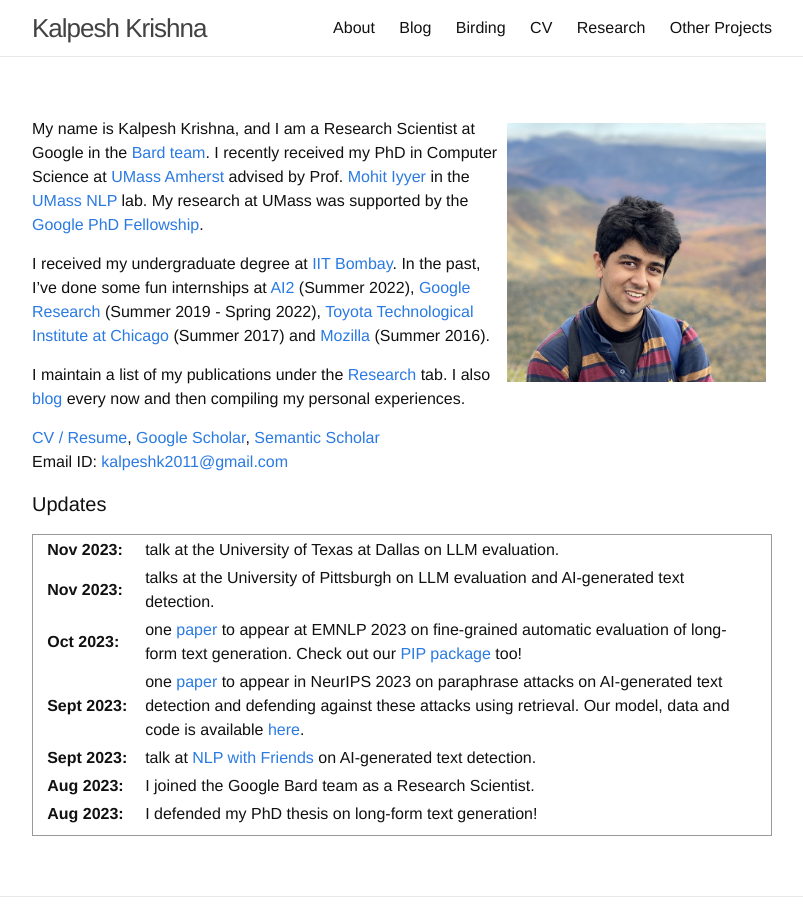
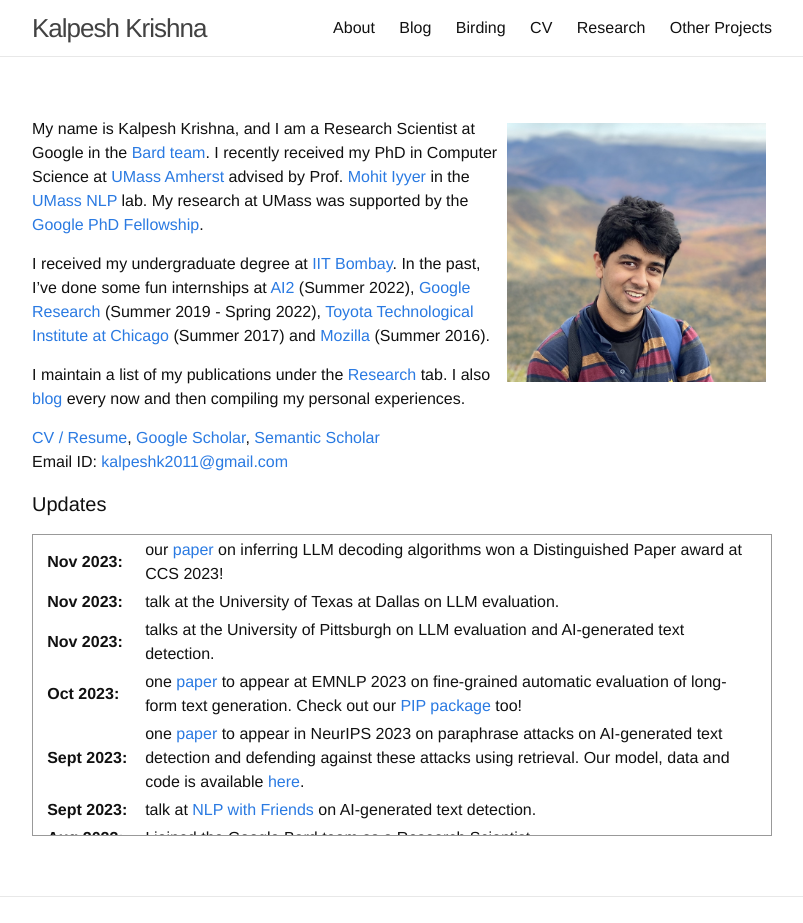
Before and after one commit to martiansideofthemoon/martiansideofthemoon.github.io, a Jekyll site: the page built from index.md, in a window 1280 px wide, cut to the strip 0-923 px from the top of the page. Shown: the whole strip, without its empty margins (238-1041 px from the left). Built offline with Jekyll 4.4.1, drawn with Linux system fonts in a browser that asks for light colours; comment, search, counter and statistics services are not loaded.

Commit message:
Update index.md

```diff
--- a/index.md
+++ b/index.md
@@ -20,6 +20,7 @@ Email ID: [kalpeshk2011@gmail.com](mailto:kalpeshk2011@gmail.com)
 <table>
 <col width="100px">
 <col width="650px">
+  <tr><td><b>Nov 2023:</b></td><td>our <a href="https://arxiv.org/abs/2303.04729">paper</a> on inferring LLM decoding algorithms won a Distinguished Paper award at CCS 2023!</td></tr>
   <tr><td><b>Nov 2023:</b></td><td>talk at the University of Texas at Dallas on LLM evaluation.</td></tr>
   <tr><td><b>Nov 2023:</b></td><td>talks at the University of Pittsburgh on LLM evaluation and AI-generated text detection.</td></tr>
       <tr><td><b>Oct 2023:</b></td><td>one <a href="https://arxiv.org/abs/2305.14251">paper</a> to appear at EMNLP 2023 on fine-grained automatic evaluation of long-form text generation. Check out our <a href="https://pypi.org/project/factscore">PIP package</a> too!</td></tr>
```
